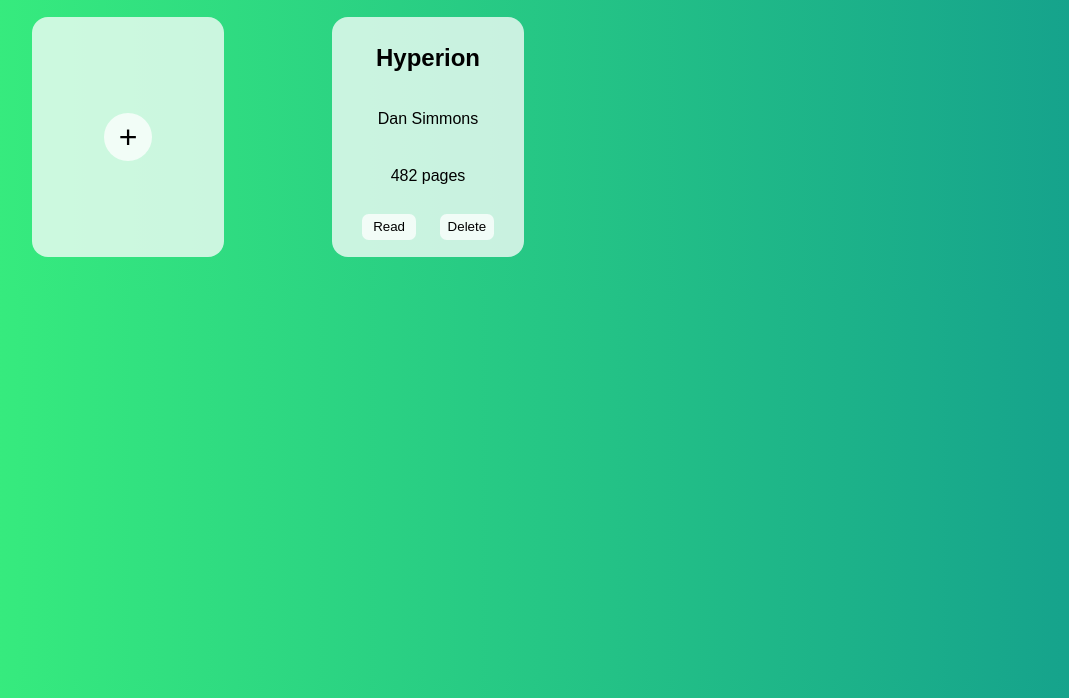
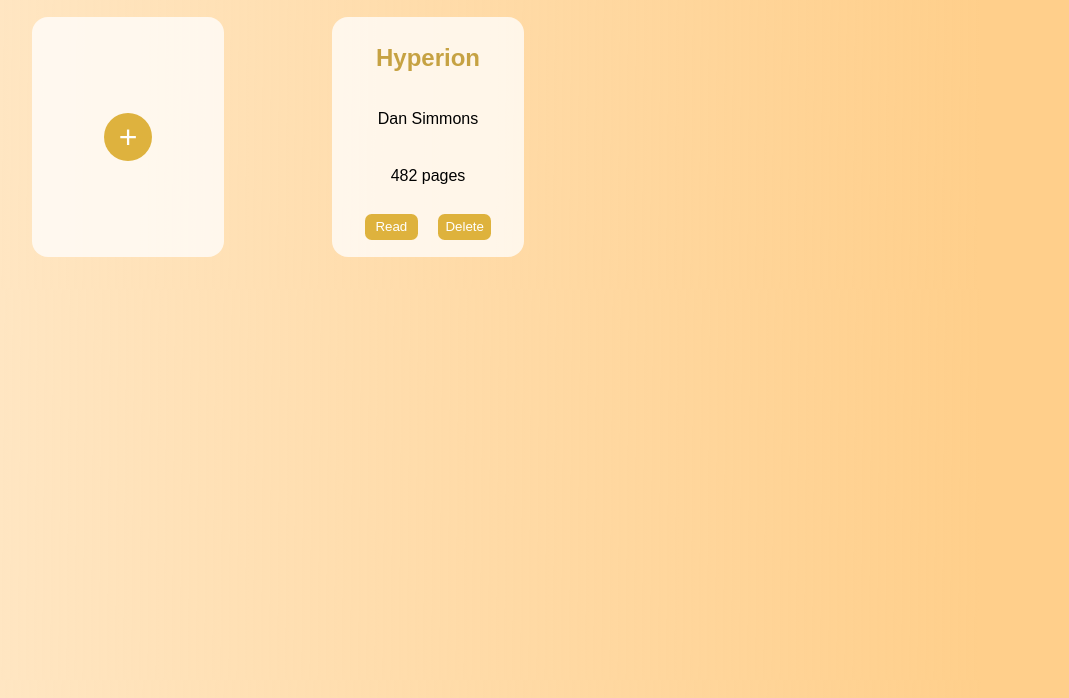
Before and after one commit to snaszy/book, a plain HTML site: page index.html in a window 1280 px wide. Shown: the part 102-800 px from the top of the page, without its empty margins (62-1131 px from the left). Drawn offline with Linux system fonts and the light colour scheme.

Commit message:
Created the script to duplicate the box as html

```diff
--- a/index.html
+++ b/index.html
@@ -11,29 +11,19 @@
 <body>
     <div class='dim'></div>
     <h1>My Library</h1>
-    <div class='book-grid'>
+    <div data-library class='library-grid'>
             <div class='book'>
                 <button data-new-book-btn class='new-book-btn'>+</button>
             </div>
-            <div data-added-book class='book'>
-                <h2>Hyperion</h2>
-                <p>Dan Simmons</p>
-                <p>482 pages</p>
-                <div class='book-btns'>
-                    <button data-read id='read'>Read</button>
-                    <button data-delete id='delete'>Delete</button>
-                </div>
-            </div>
-
             <div data-input-form class='input-form'>
                 <form>
                     <h2> New Book</h2>
                     <label for='title'>Title:</label><br>
-                    <input type='text' id='title' name='title'><br>
+                    <input data-title type='text' id='title' name='title'><br>
                     <label for='author'>Author:</label><br>
-                    <input type='text' id='author' name='author'><br>
+                    <input data-author type='text' id='author' name='author'><br>
                     <label for='pages'>Pages:</label><br>
-                    <input type='number' id='pages' name='pages'><br><br>
+                    <input data-pages type='number' id='pages' name='pages'><br><br>
                     <input type='submit' value='submit'>
                 </form>
             </div>
--- a/script.js
+++ b/script.js
@@ -1,7 +1,7 @@
 let myLibrary = [
     {
-        title: Hyperion,
-        author: Dan Simmons,
+        title: 'Hyperion',
+        author: 'Dan Simmons',
         pages: 482
     }
 ];
@@ -21,10 +21,38 @@ const inputForm = document.querySelector('[data-input-form]')
 
 function addBookToLibrary() {
     for (let i = 0; i < myLibrary.length; i++) {
-        let book = document.createElement('div')
+        const book = document.createElement('div')
         book.classList.add('book')
+        library.appendChild(book)
+
+        const bookTitle = document.createElement('h2')
+        bookTitle.textContent = myLibrary[i].title
+        book.appendChild(bookTitle)
+
+        const bookAuthor = document.createElement('p')
+        bookAuthor.textContent = myLibrary[i].author
+        book.appendChild(bookAuthor)
+
+        const bookPages = document.createElement('p')
+        bookPages.textContent = myLibrary[i].pages + ' pages'
+        book.appendChild(bookPages)
+
+        const bookButtons = document.createElement('div')
+        bookButtons.classList.add('book-btns')
+        book.appendChild(bookButtons)
+
+        const readBook = document.createElement('button')
+        readBook.classList.add('read')
+        readBook.textContent = 'Read'
+        bookButtons.appendChild(readBook)
+
+        const deleteBook = document.createElement('button')
+        deleteBook.classList.add('delete')
+        deleteBook.textContent = 'Delete'
+        bookButtons.appendChild(deleteBook)
     }
 }
+addBookToLibrary()
 
 newBookButton.addEventListener('click', () => {
     inputForm.style.visibility = 'visible'
--- a/style.css
+++ b/style.css
@@ -5,13 +5,17 @@
 body {
     padding: 0;
     margin: 0;
-    background: linear-gradient(to left, #11998e, #38ef7d);
+    background-image: linear-gradient( 90.5deg,  rgba(255,207,139,0.50) 1.1%, rgba(255,207,139,1) 81.3% );
 }
-h1{
+h1 {
+    color: rgba(0, 0, 0, .75);
     font-size: 3rem;
     text-align: center;
 }
-.book-grid {
+h2 {
+    color: rgba(179, 134, 11, 0.75);
+}
+.library-grid{
     display: grid;
     justify-items: center;
     align-items: center;
@@ -34,10 +38,11 @@ h1{
     justify-content: space-evenly;
 }
 button {
+    color: white;
     cursor: pointer;
     border: none;
     outline: none;
-    background-color: rgba(255, 255, 255, .75);
+    background-color: rgba(211, 155, 3, 0.75);
 }
 .new-book-btn {
     border-radius: 1em;
```
